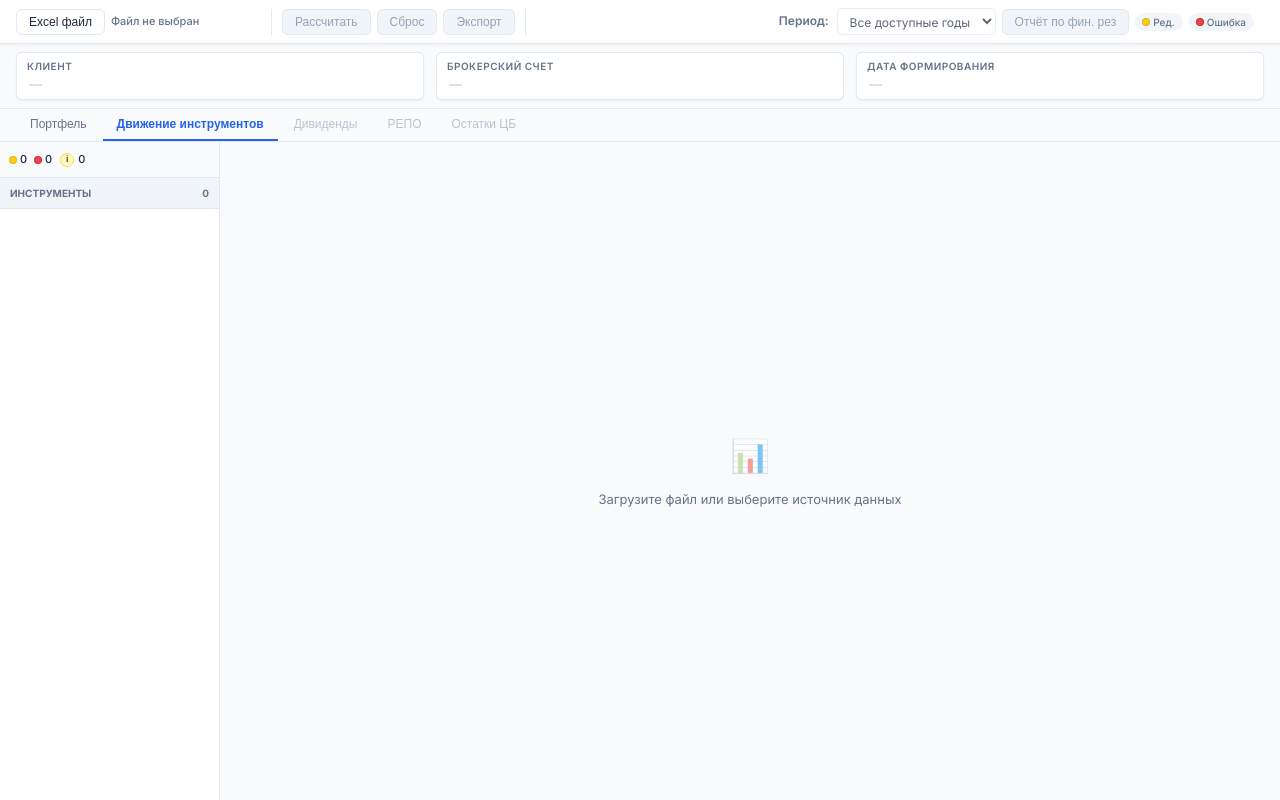
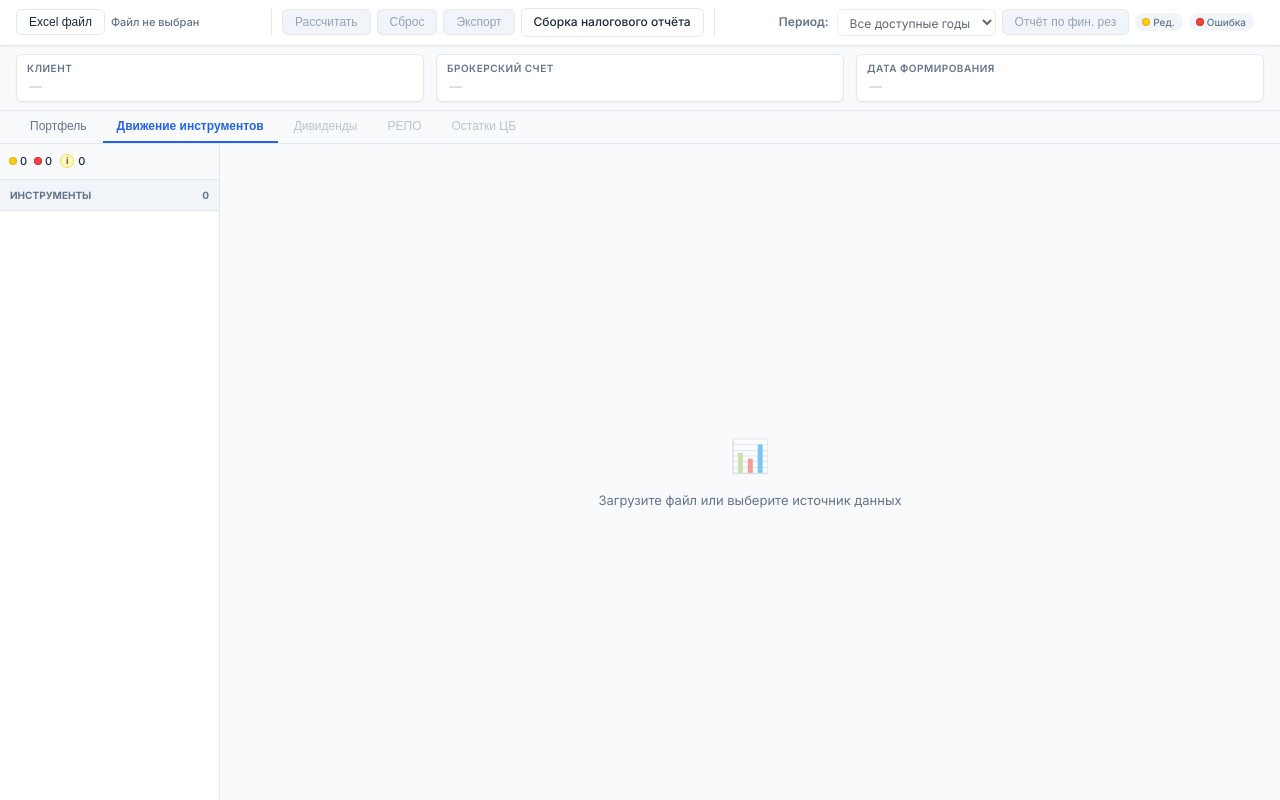
Before and after one commit to botabekov/Fin_rez, a plain HTML site: page index.html in a window 1280 px wide. Drawn offline with Linux system fonts and the light colour scheme.

Commit message:
Add tax report tool shortcut to top toolbar

```diff
--- a/index.html
+++ b/index.html
@@ -800,6 +800,7 @@
       <button class="btn btn-primary" id="process-btn" type="button" disabled>Рассчитать</button>
       <button title="Очистить загруженные и сохранённые данные" class="btn btn-danger" id="reset-btn" type="button" disabled>Сброс</button>
       <button class="btn btn-success" id="export-btn" type="button" disabled>Экспорт</button>
+      <a class="btn" id="tax-report-link" href="./tax-report.html" target="_blank" rel="noopener" style="text-decoration: none">Сборка налогового отчёта</a>
     </div>
 
     <div class="toolbar-group">
```
